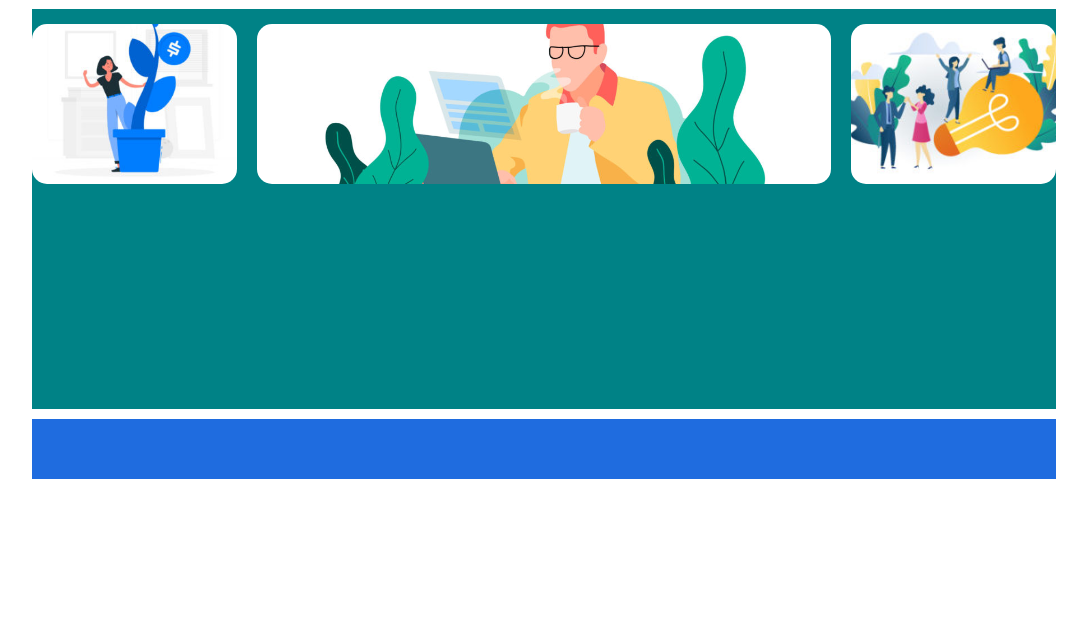
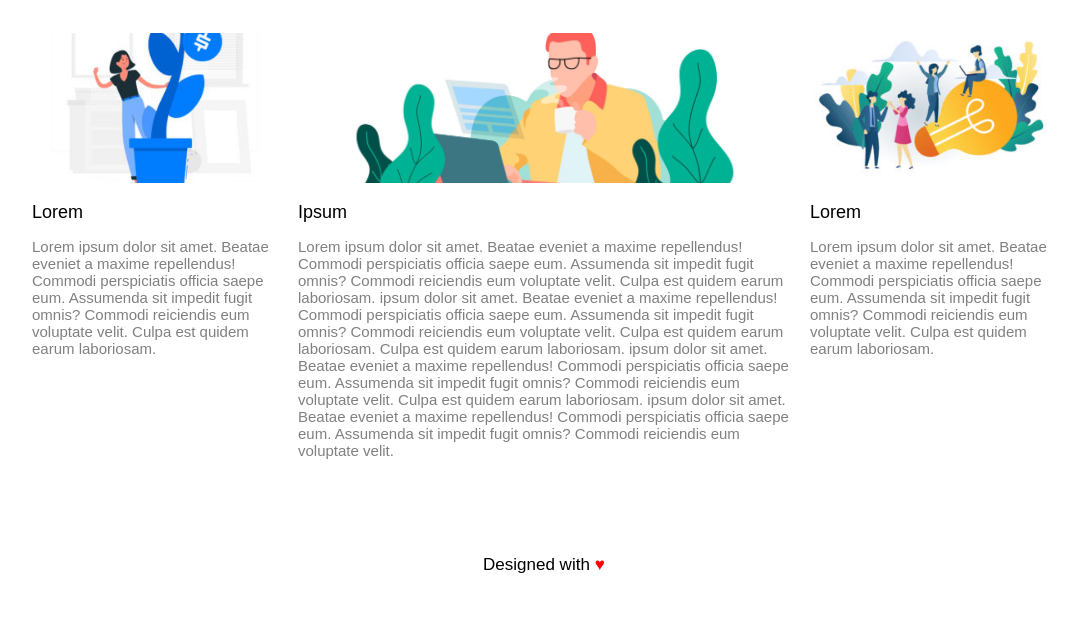
Before and after one commit to Miyka96/htmlcss-wp, a plain HTML site: page index.html in a window 1280 px wide. Shown: the part 645-1268 px from the top of the page, without its empty margins (96-1183 px from the left). Before the commit the page ends 1132 px from the top, so only its background shows below. Drawn offline with Linux system fonts and the light colour scheme.

Commit message:
Page finished (without overlay)

```diff
--- a/index.html
+++ b/index.html
@@ -24,17 +24,94 @@
         </ul>
     </nav>
     <main>
-        <section class="section1"></section>
+
+        <section class="section1">
+            <div class="section1_title">
+                <div>Pretium ac placerat dui interdum nunc in eros urna morbi</div>
+            </div>
+            <div class="section1_subtitle">
+                <div>Lorem ipsum dolor sit amet, consecteur adipiscing elit. Ut viverra nisl rutrum, pretium lectus nec, sagittis dolor. Phasellus eleifend efficiutur...</div>
+            </div>
+        </section>
+
         <section class="section2">
-            <div class="row1"></div>
+            <div class="row1">
+                <h1>Leadership</h1>
+                <h2>Fertenum urna a libero tempus</h2>
+            </div>
+
             <div class="row2">
-                <div class="col1"></div>
-                <div class="col2"></div>
-                <div class="col3"></div>
+                <div class="col1">
+                    <div class="card">
+                        <img class="img1" src="img/img-1.jpg" alt="">
+                        <img class="img2" src="img/img-2.jpg" alt="">
+                    </div>
+                    <div class="card_bottom_article">
+                        <h2>Lorem</h2>
+                        <p>Lorem ipsum dolor sit amet.
+                        Beatae eveniet a maxime repellendus!
+                        Commodi perspiciatis officia saepe eum.
+                        Assumenda sit impedit fugit omnis?
+                        Commodi reiciendis eum voluptate velit.
+                        Culpa est quidem earum laboriosam.</p>
+                    </div>
+                </div>
+
+                <div class="col2">
+                    <div class="card">
+                        <img src="img/banner-2.jpg" alt="">
+                    </div>
+                    <div class="card_bottom_article">
+                        <h2>Ipsum</h2>
+                        <p>Lorem ipsum dolor sit amet.
+                        Beatae eveniet a maxime repellendus!
+                        Commodi perspiciatis officia saepe eum.
+                        Assumenda sit impedit fugit omnis?
+                        Commodi reiciendis eum voluptate velit.
+                        Culpa est quidem earum laboriosam.
+                        ipsum dolor sit amet.
+                        Beatae eveniet a maxime repellendus!
+                        Commodi perspiciatis officia saepe eum.
+                        Assumenda sit impedit fugit omnis?
+                        Commodi reiciendis eum voluptate velit.
+                        Culpa est quidem earum laboriosam.
+                        Culpa est quidem earum laboriosam.
+                        ipsum dolor sit amet.
+                        Beatae eveniet a maxime repellendus!
+                        Commodi perspiciatis officia saepe eum.
+                        Assumenda sit impedit fugit omnis?
+                        Commodi reiciendis eum voluptate velit.
+                        Culpa est quidem earum laboriosam.
+                        ipsum dolor sit amet.
+                        Beatae eveniet a maxime repellendus!
+                        Commodi perspiciatis officia saepe eum.
+                        Assumenda sit impedit fugit omnis?
+                        Commodi reiciendis eum voluptate velit.
+                        </p>
+                    </div>
+                </div>
+
+                <div class="col3">
+                    <div class="card">
+                        <img class="img1" src="img/img-3.jpg" alt="">
+                        <img class="img2" src="img/img-5.jpg" alt="">
+                    </div>
+                    <div class="card_bottom_article">
+                        <h2>Lorem</h2>
+                        <p>Lorem ipsum dolor sit amet.
+                        Beatae eveniet a maxime repellendus!
+                        Commodi perspiciatis officia saepe eum.
+                        Assumenda sit impedit fugit omnis?
+                        Commodi reiciendis eum voluptate velit.
+                        Culpa est quidem earum laboriosam.</p>
+                    </div>
+                </div>
             </div>
         </section>
     </main>
-    <footer></footer>
+    <footer>
+        <h3>Designed with<span>&hearts;</span></h3>
+    </footer>
  </div>
 </body>
 
--- a/style.css
+++ b/style.css
@@ -25,49 +25,42 @@ header{
     border-radius: 25px;
 }
 .section2{
-    min-height: 300px;
+    min-height: 600px;
 }
 .row1{
     min-height: 60px;
 }
 .row2{
-    height: 400px;
+    min-height: 400px;
     margin-top: 20px;
-    background-color: rgb(0, 130, 134);
     position: relative;
 }
 .col1{
+    width: calc(25% - 10px);
     height: calc(100% - 30px);
-    width: 20%;
     margin-top: 15px;
     margin-bottom: 15px;
-    background-color: rgb(152, 209, 211);
     float: left;
-    position: relative;
-
 }
 .col2{
-    width: calc( 60% - 40px );
+    width: calc( 50% - 20px );
     height: calc(100% - 30px);
     margin-top: 15px;
     margin-bottom: 15px;
     margin-left: 20px;
     margin-right: 20px;
-    background-color: rgb(152, 209, 211);
     float: left;
 }
 .col3{
-    width: 20%;
+    width: calc(25% - 10px);
     height: calc(100% - 30px);
     margin-top: 15px;
     margin-bottom: 15px;
-    background-color: rgb(152, 209, 211);
     float: left;
 }
 footer{
     min-height: 60px;
     margin-top: 10px;
-    background-color: rgb(31, 108, 223);
 }
 
 /* Content */
@@ -125,28 +118,54 @@ a{
     margin-top: 2px;
     color: grey;
 }
-.col1{
-    background-image: url(img/img-1.jpg);
-    background-size: cover;
-    background-position: center;
-    border-radius: 15px;
-    height: 40%;
+.card{
+    display: inline-block;
+    height: 150px;
+    width: 100%;
 }
-.col2{
-    background-image: url(img/banner-2.jpg);
-    background-size: cover;
-    background-position: center;
-    border-radius: 15px;
-    height: 40%;
+.card>img{
+    width: 100%;
+    height: 100%;
+    object-fit: cover;
+    object-position: center;
 }
-.col3{
-    background-image:url(img/img-3.jpg);
-    background-size: cover;
-    background-position: center;
-    border-radius: 15px;
-    height: 40%;
+.card_bottom_article{
+    display: inline-block;
+    max-height: calc(100% - 150px);
 }
-.col1>h2{
-    position: absolute;
-    top: 50%;
+.card_bottom_article>h2{
+    font-family: 'Montserrat', sans-serif;
+    font-size: 18px;
+    font-weight: 300;
 }
+.card_bottom_article>p{
+    font-family: 'Montserrat', sans-serif;
+    font-size: 15px;
+    font-weight: 300;
+    color: grey;
+}
+footer>h3{
+    text-align: center;
+    font-family: 'Montserrat', sans-serif;
+    font-weight: 200;
+    font-size: 17px;
+}
+footer span{
+    color: red;
+    margin-left: 5px;
+}
+
+
+/* HOVER */
+.card .img1{
+    display: block;
+}
+.card .img2{
+    display: none;
+}
+.card:hover .img1{
+    display: none;
+}
+.card:hover .img2{
+    display: block;
+}
```
